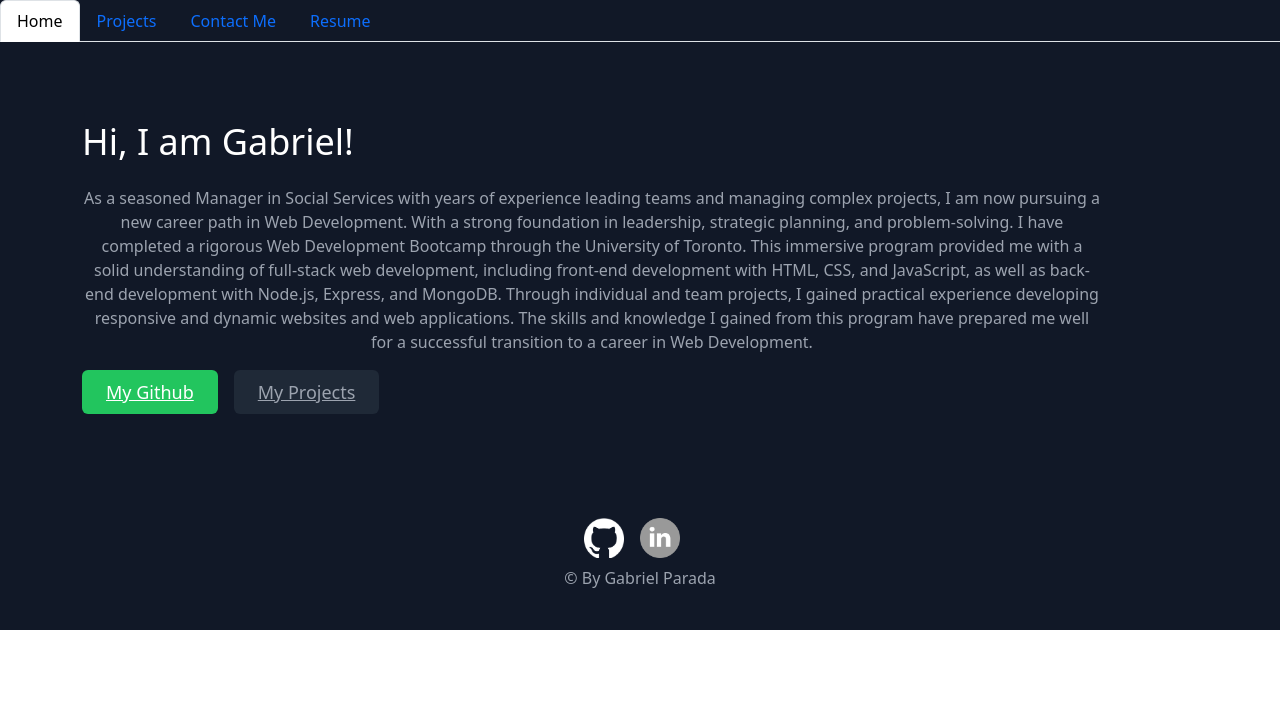
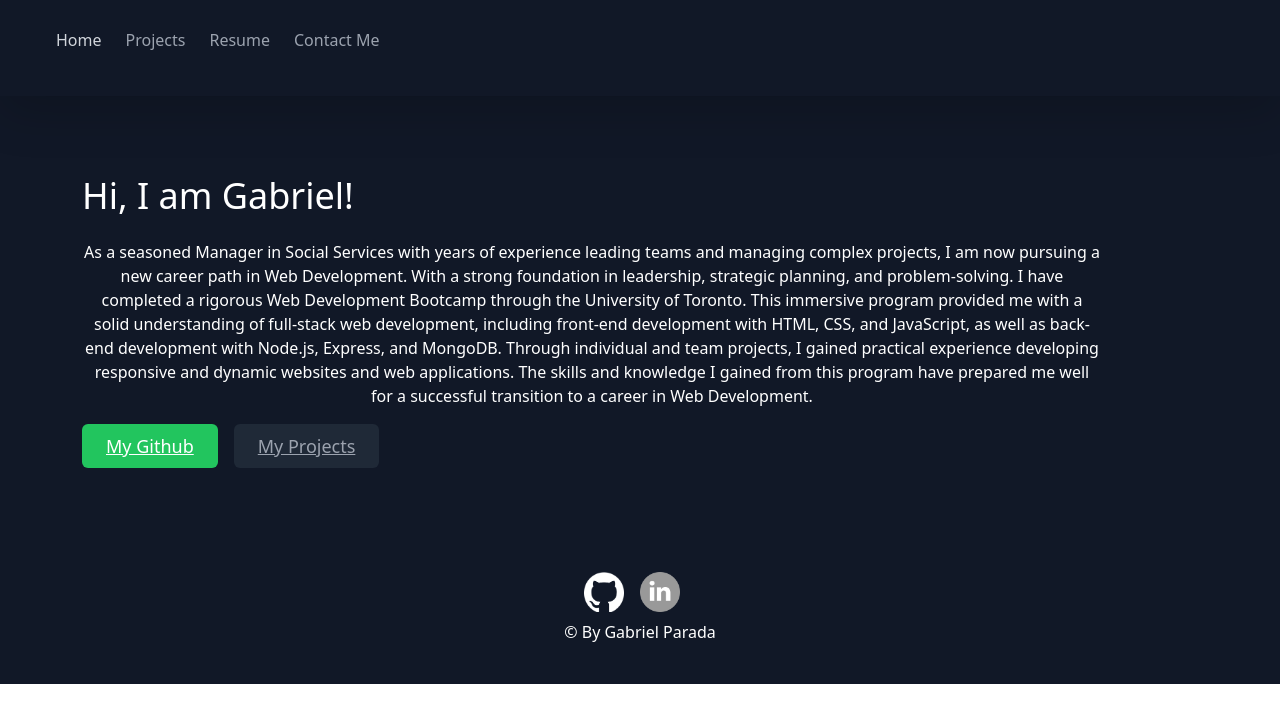
Before and after one commit to gabrielparada05/React-Portfolio, a React (Create React App) app in the folder portfolio/: page / in a window 1280 px wide. Shown: the top 722 px of the page. Built offline with nearby package versions, Linux system fonts and the light colour scheme.

Commit message:
sticky nav bar ok

```diff
--- a/portfolio/package.json
+++ b/portfolio/package.json
@@ -5,6 +5,7 @@
   "dependencies": {
     "@emotion/react": "^11.11.1",
     "@emotion/styled": "^11.11.0",
+    "@material-tailwind/react": "^2.0.4",
     "@mui/material": "^5.13.7",
     "@testing-library/jest-dom": "^5.16.4",
     "@testing-library/react": "^11.1.0",
@@ -13,14 +14,17 @@
     "axios": "^1.4.0",
     "bootstrap": "^5.3.0",
     "dotenv": "^16.3.1",
+    "formik": "^2.4.2",
     "gh-pages": "^5.0.0",
     "postcss": "^8.4.24",
     "pretty": "^2.0.0",
     "react": "17.0.2",
     "react-dom": "17.0.2",
+    "react-hook-form": "^7.0.0",
     "react-scripts": "5.0.1",
     "tailwindcss": "^3.3.2",
-    "web-vitals": "^2.1.4"
+    "web-vitals": "^2.1.4",
+    "yup": "^1.2.0"
   },
   "scripts": {
     "start": "react-scripts start",
--- a/portfolio/src/components/NavTabs.js
+++ b/portfolio/src/components/NavTabs.js
@@ -1,53 +1,190 @@
+// import React from 'react';
 import React from 'react';
 
-// Here we are using object destructuring assignment to pluck off our variables from the props object
-// We assign them to their own variable names
-function NavTabs({ currentPage, handlePageChange }) {
+
+export default function NavTabs({ currentPage, handlePageChange }) {
   return (
-    <ul className="nav nav-tabs">
-      <li className="nav-item">
+    <header className="bg-gradient-to-r from-blue-500 to-purple-500">
+    <nav className="bg-gray-900 shadow-lg sticky top-0 z-50">
+      <div className="navbar">
+        <ul className="flex items-center justify-start h-16">
+          <li>
             <a
               href="#About"
               onClick={() => handlePageChange('About')}
-          // This is a conditional (ternary) operator that checks to see if the current page is "About"
-          // If it is, we set the current page to 'nav-link-active', otherwise we set it to 'nav-link'
-          className={currentPage === 'About' ? 'nav-link active' : 'nav-link'}
+              className="ml-6 no-underline text-gray-300 hover:text-white"
             >
               Home
             </a>
           </li>
-      <li className="nav-item">
+          <li>
             <a
               href="#Projects"
               onClick={() => handlePageChange('Projects')}
-          // Check to see if the currentPage is `Project`, and if so we use the active link class from bootstrap. Otherwise, we set it to a normal nav-link
-          className={currentPage === 'Projects' ? 'nav-link active' : 'nav-link'}
+              className={`ml-6 no-underline text-gray-300 hover:text-white ${
+                currentPage === 'Projects' ? 'nav-selected' : 'nav-link'
+              }`}
             >
               Projects
             </a>
           </li>
-      <li className="nav-item">
+          <li>
+            <a
+              href="#Resume"
+              onClick={() => handlePageChange('Resume')}
+              className={`ml-6 no-underline text-gray-300 hover:text-white ${
+                currentPage === 'Resume' ? 'nav-selected' : 'nav-link'
+              }`}
+            >
+              Resume
+            </a>
+          </li>
+          <li>
             <a
               href="#Contact"
               onClick={() => handlePageChange('Contact')}
-          // Check to see if the currentPage is `Contact`, and if so we use the active link class from bootstrap. Otherwise, we set it to a normal nav-link
-          className={currentPage === 'Contact' ? 'nav-link active' : 'nav-link'}
+              className={`ml-6 no-underline text-gray-300 hover:text-white ${
+                currentPage === 'Contact' ? 'nav-selected' : 'nav-link'
+              }`}
             >
               Contact Me
             </a>
           </li>
-      <li className="nav-item">
-        <a
-          href="#Resume"
-          onClick={() => handlePageChange('Resume')}
-          // Check to see if the currentPage is `Resume`, and if so we use the active link class from bootstrap. Otherwise, we set it to a normal nav-link
-          className={currentPage === 'Resume' ? 'nav-link active' : 'nav-link'}
-        >
-          Resume
-        </a>
-      </li>
         </ul>
+      </div>
+    </nav>
+    </header>
   );
 }
 
-export default NavTabs;
+
+
+
+
+
+// export default function NavTabs({currentPage, handlePageChange}) {
+//   const [openNav, setOpenNav] = useState(false);
+
+//  useEffect(() => {
+//     window.addEventListener(
+//       "resize",
+//       () => window.innerWidth >= 960 && setOpenNav(false)
+//     );
+//   }, []);
+
+//   const navList = (
+//     <ul className="mb-4 mt-2 flex flex-col gap-2 lg:mb-0 lg:mt-0 lg:flex-row lg:items-center lg:gap-6">
+//       <Typography
+//         as="li"
+//         variant="small"
+//         color="blue-gray"
+//         className="p-1 font-normal"
+//       >
+//         <a href="#About" className="flex items-center">
+//           About
+//         </a>
+//       </Typography>
+//       <Typography
+//         as="li"
+//         variant="small"
+//         color="blue-gray"
+//         className="p-1 font-normal"
+//       >
+//         <a href="#Projects" className="flex items-center">
+//           Projects
+//         </a>
+//       </Typography>
+//       <Typography
+//         as="li"
+//         variant="small"
+//         color="blue-gray"
+//         className="p-1 font-normal"
+//       >
+//         <a href="#Resume" className="flex items-center">
+//           Resume
+//         </a>
+//       </Typography>
+//       <Typography
+//         as="li"
+//         variant="small"
+//         color="blue-gray"
+//         className="p-1 font-normal"
+//       >
+//         <a href="#Contact" className="flex items-center">
+//           Contact Me
+//         </a>
+//       </Typography>
+//     </ul>
+//   );
+
+//   return (
+//     <>
+//       <Navbar className="sticky top z-10 h-max max-w-full rounded-none py-2 px-4 lg:px-8 lg:py-4">
+//         <div className="flex items-center justify-between text-blue-gray-900">
+//           <Typography
+//             as="a"
+//             href="#"
+
+
+// //           // Check to see if the currentPage is `Contact`, and if so we use the active link class from bootstrap. Otherwise, we set it to a normal nav-link
+//           // className={currentPage === 'Contact' ? 'nav-link active' : 'nav-link'}
+//             // className="mr-4 cursor-pointer py-1.5 font-medium"
+//           >
+//            {/* <div onClick={() => handlePageChange('About')}> Gabriel Parada </div> */}Gabriel Parada
+//           </Typography>
+//           <div className="flex items-center gap-4">
+//             <div className="mr-4 hidden lg:block">{navList}</div>
+//             <Button
+//               variant="gradient"
+//               size="sm"
+//               className="hidden lg:inline-block"
+//             >
+//               <span>Buy Now</span>
+//             </Button>
+//             <IconButton
+//               variant="text"
+//               className="ml-auto h-6 w-6 text-inherit hover:bg-transparent focus:bg-transparent active:bg-transparent lg:hidden"
+//               ripple={false}
+//               onClick={() => setOpenNav(!openNav)}
+//             >
+//               {openNav ? (
+//                 <svg
+//                   xmlns="http://www.w3.org/2000/svg"
+//                   fill="none"
+//                   className="h-6 w-6"
+//                   viewBox="0 0 24 24"
+//                   stroke="currentColor"
+//                   strokeWidth={2}
+//                 >
+//                   <path
+//                     strokeLinecap="round"
+//                     strokeLinejoin="round"
+//                     d="M6 18L18 6M6 6l12 12"
+//                   />
+//                 </svg>
+//               ) : (
+//                 <svg
+//                   xmlns="http://www.w3.org/2000/svg"
+//                   className="h-6 w-6"
+//                   fill="none"
+//                   stroke="currentColor"
+//                   strokeWidth={2}
+//                 >
+//                   <path
+//                     strokeLinecap="round"
+//                     strokeLinejoin="round"
+//                     d="M4 6h16M4 12h16M4 18h16"
+//                   />
+//                 </svg>
+//               )}
+//             </IconButton>
+//           </div>
+//         </div>
+//         <MobileNav open={openNav}>
+//           {navList}
+
+//         </MobileNav>
+//       </Navbar>
+//     </>
+//   );
+// }
--- a/portfolio/src/components/PortfolioContainer.js
+++ b/portfolio/src/components/PortfolioContainer.js
@@ -30,9 +30,10 @@ export default function PortfolioContainer() {
   return (
     <div >
       {/* We are passing the currentPage from state and the function to update it */}
-      <NavTabs currentPage={currentPage} handlePageChange={handlePageChange} />
+      <NavTabs currentPage={currentPage} handlePageChange={handlePageChange} >   </NavTabs>
+      {renderPage()}
       {/* Here we are calling the renderPage method which will return a component  */}
-      {renderPage()}
+
       <Footer  />
     </div>
   );
--- a/portfolio/src/components/pages/Resume.js
+++ b/portfolio/src/components/pages/Resume.js
@@ -26,7 +26,7 @@ export default function Resume() {
               <span className="title-font font-medium text-white">
                 {skill.title}
               </span>
-              <img src={skill.image} className='w-10 flex' />
+              <img src={skill.image}  className='w-10 flex' />
             </div>
           </div>
         ))}
--- a/portfolio/src/styles/style.css
+++ b/portfolio/src/styles/style.css
@@ -1,3 +1,47 @@
 @tailwind base;
 @tailwind components;
 @tailwind utilities;
+
+.nav-selected {
+    background-color: #2d3748;
+    color: #ffffff;
+    font-size: medium;
+
+  }
+
+/* Primary Color */
+:root {
+    --primary-color: #0099FF;
+  }
+
+  /* Secondary Color */
+  :root {
+    --secondary-color: #FFFFFF;
+  }
+
+  /* Accent Color */
+  :root {
+    --accent-color: #FF6C00;
+  }
+
+  /* Complementary Color */
+  :root {
+    --complementary-color: #333333;
+  }
+
+  /* Example Usage */
+  body {
+    background-color: var(--secondary-color);
+  }
+
+  h1 {
+    color: var(--primary-color);
+  }
+
+  p {
+    color: var(--secondary-color);
+  }
+
+  a {
+    color: var(--accent-color);
+  }
--- /dev/null
+++ b/portfolio/src/utils/helpers.js
@@ -0,0 +1,12 @@
+export function validateEmail(email) {
+  const re = /^(([^<>()[\]\\.,;:\s@"]+(\.[^<>()[\]\\.,;:\s@"]+)*)|(".+"))@((\[[0-9]{1,3}\.[0-9]{1,3}\.[0-9]{1,3}\.[0-9]{1,3}\])|(([a-zA-Z\-0-9]+\.)+[a-zA-Z]{2,}))$/;
+  return re.test(String(email).toLowerCase());
+}
+
+export function checkPassword(input) {
+  const passw = /^[A-Za-z]\w{7,14}$/;
+  if (input.match(passw)) {
+    return true;
+  }
+  return false;
+}
```
Also changed, not shown: portfolio/src/components/pages/Contact.js (+59 -6 lines), 1 other file (tests, documents, lock files or other folders). Lines whose indentation alone changed are shown as unchanged.
